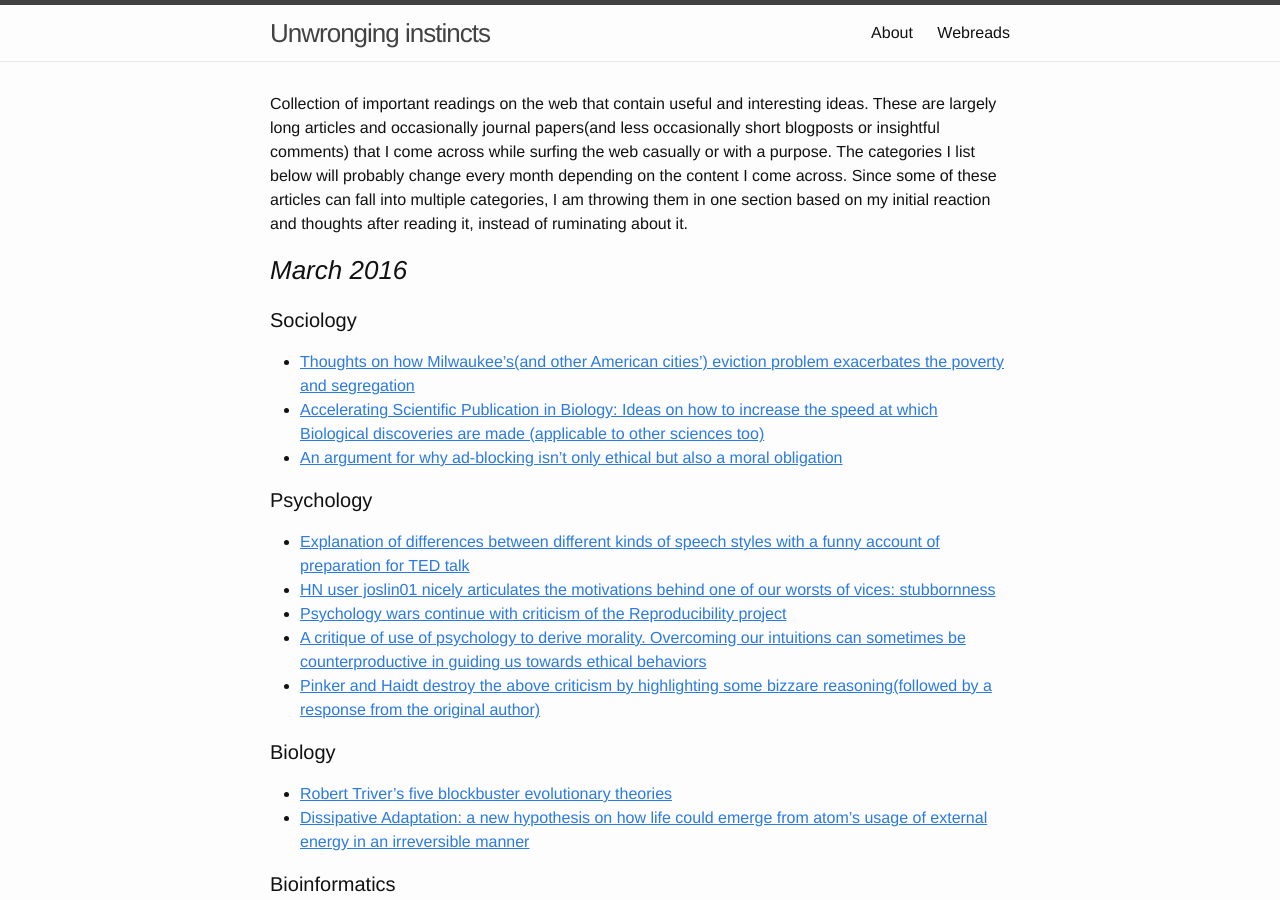
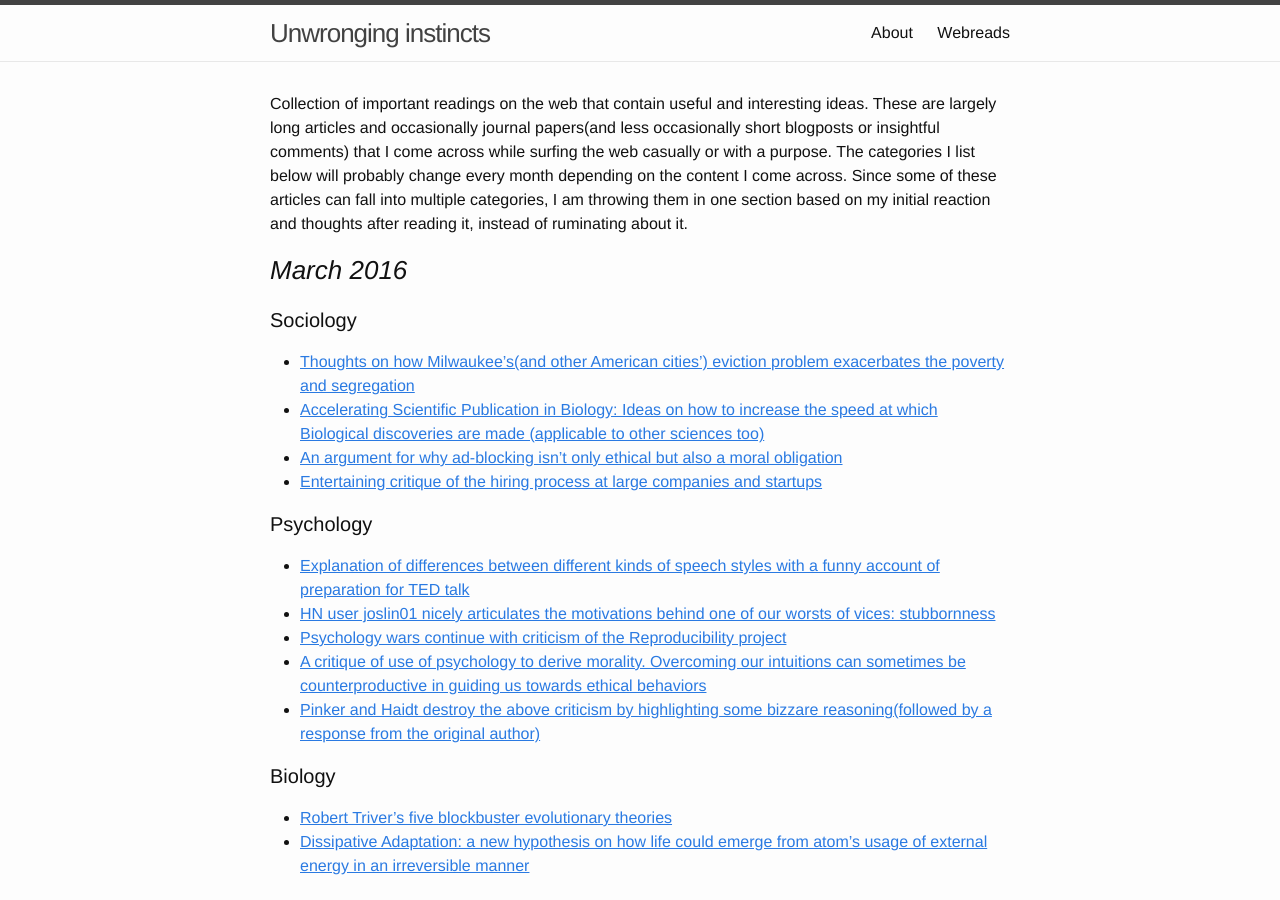
Before and after one commit to rdbcasillas/rdbcasillas.github.io, a Jekyll site: the page built from webreads.md, in a window 1280 px wide and 900 px high. Built offline with Jekyll 4.4.1, drawn with Linux system fonts in a browser that asks for light colours; Markdown is read by kramdown in place of the engine named in the settings.

Commit message:
added a webread

```diff
--- a/webreads.md
+++ b/webreads.md
@@ -13,7 +13,7 @@ Collection of important readings on the web that contain useful and interesting
   * [Thoughts on how Milwaukee's(and other American cities') eviction problem exacerbates the poverty and segregation](http://www.theatlantic.com/business/archive/2016/03/eviction-matthew-desmond-housing/471375/)
   * [Accelerating Scientific Publication in Biology: Ideas on how to increase the speed at which Biological discoveries are made (applicable to other sciences too) ](http://biorxiv.org/content/biorxiv/early/2015/07/11/022368.full.pdf)
   * [An argument for why ad-blocking isn't only ethical but also a moral obligation](http://blog.practicalethics.ox.ac.uk/2015/10/why-its-ok-to-block-ads/)
-
+  * [Entertaining critique of the hiring process at large companies and startups](http://danluu.com/programmer-moneyball/)
 
 ####Psychology
   * [Explanation of differences between different kinds of speech styles with a funny account of preparation for TED talk](http://waitbutwhy.com/2016/03/doing-a-ted-talk-the-full-story.html)
```
